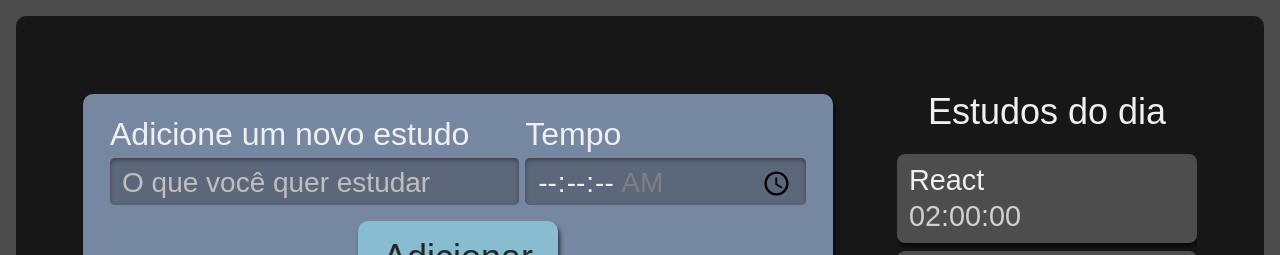
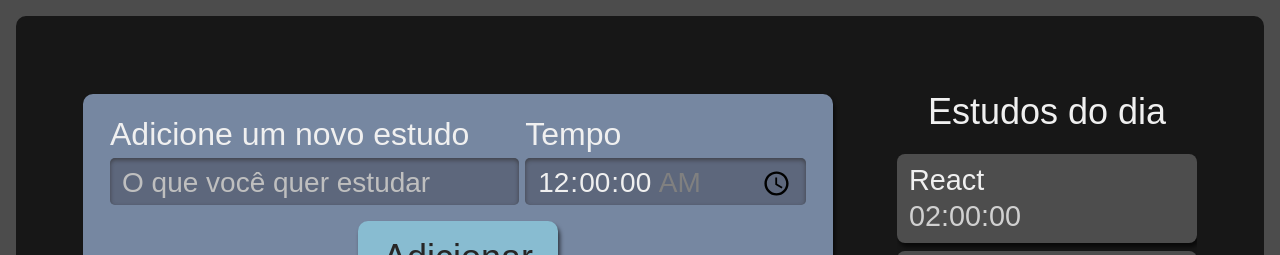
Before and after one commit to Deividwb/studies-alura, a React (Create React App) app: page / in a window 1280 px wide. Shown: the top 255 px of the page. Built offline with nearby package versions, Linux system fonts and the light colour scheme.

Commit message:
feat: useState

```diff
--- a/src/components/Formulario/index.tsx
+++ b/src/components/Formulario/index.tsx
@@ -3,6 +3,10 @@ import Botao from "../Botao";
 import style from "./Formulario.module.scss";
 
 class Formulario extends React.Component {
+  state = {
+    tarefa: "",
+    tempo: "00:00",
+  };
   render() {
     return (
       <form className={style.novaTarefa}>
@@ -22,6 +26,10 @@ class Formulario extends React.Component {
             type="time"
             step="1"
             name="tempo"
+            value={this.state.tempo}
+            onChange={(evento) =>
+              this.setState({ ...this.state, tempo: evento.target.value })
+            }
             id="tempo"
             min="00:00:00"
             max="01:30:00"
```
